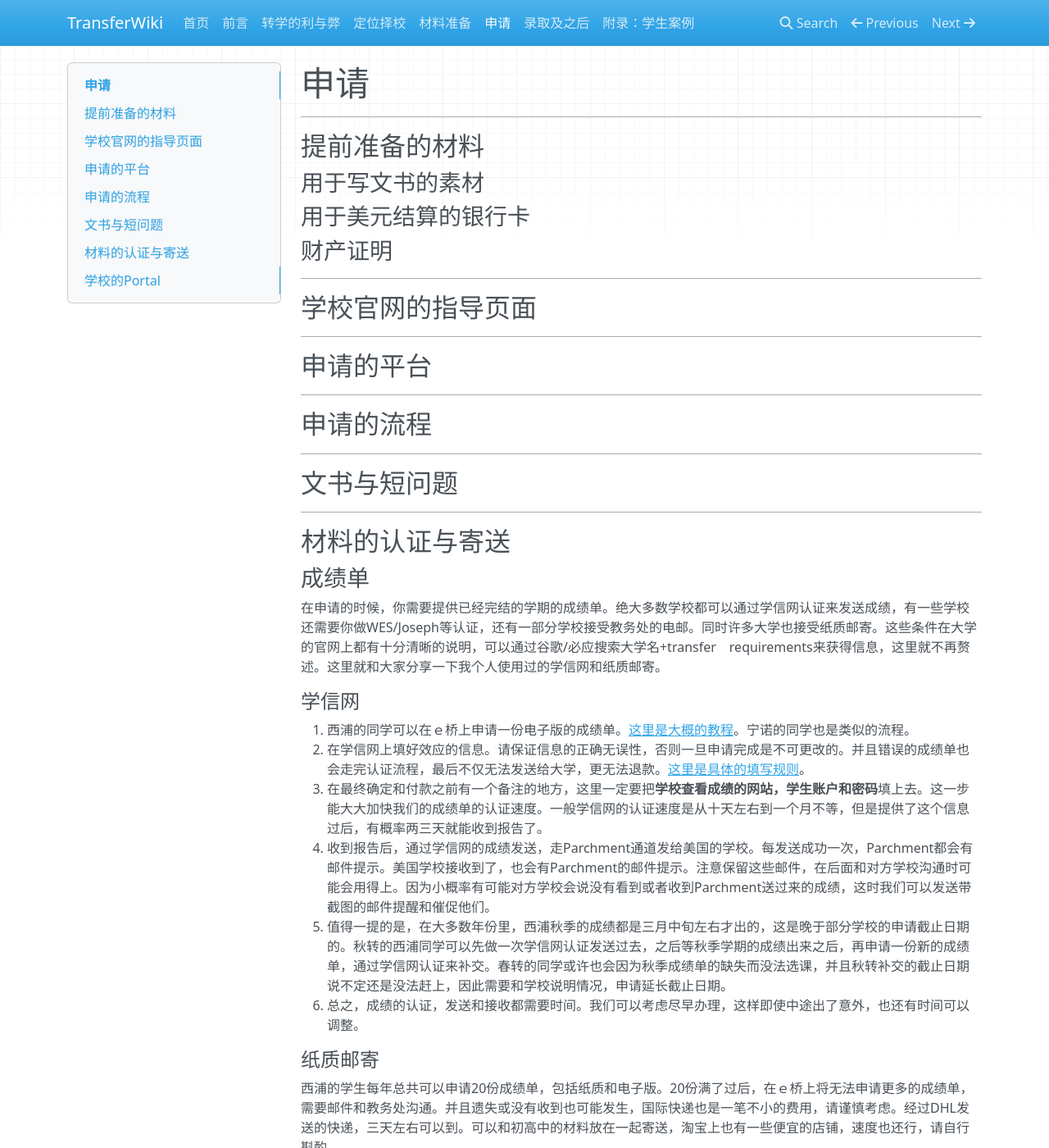
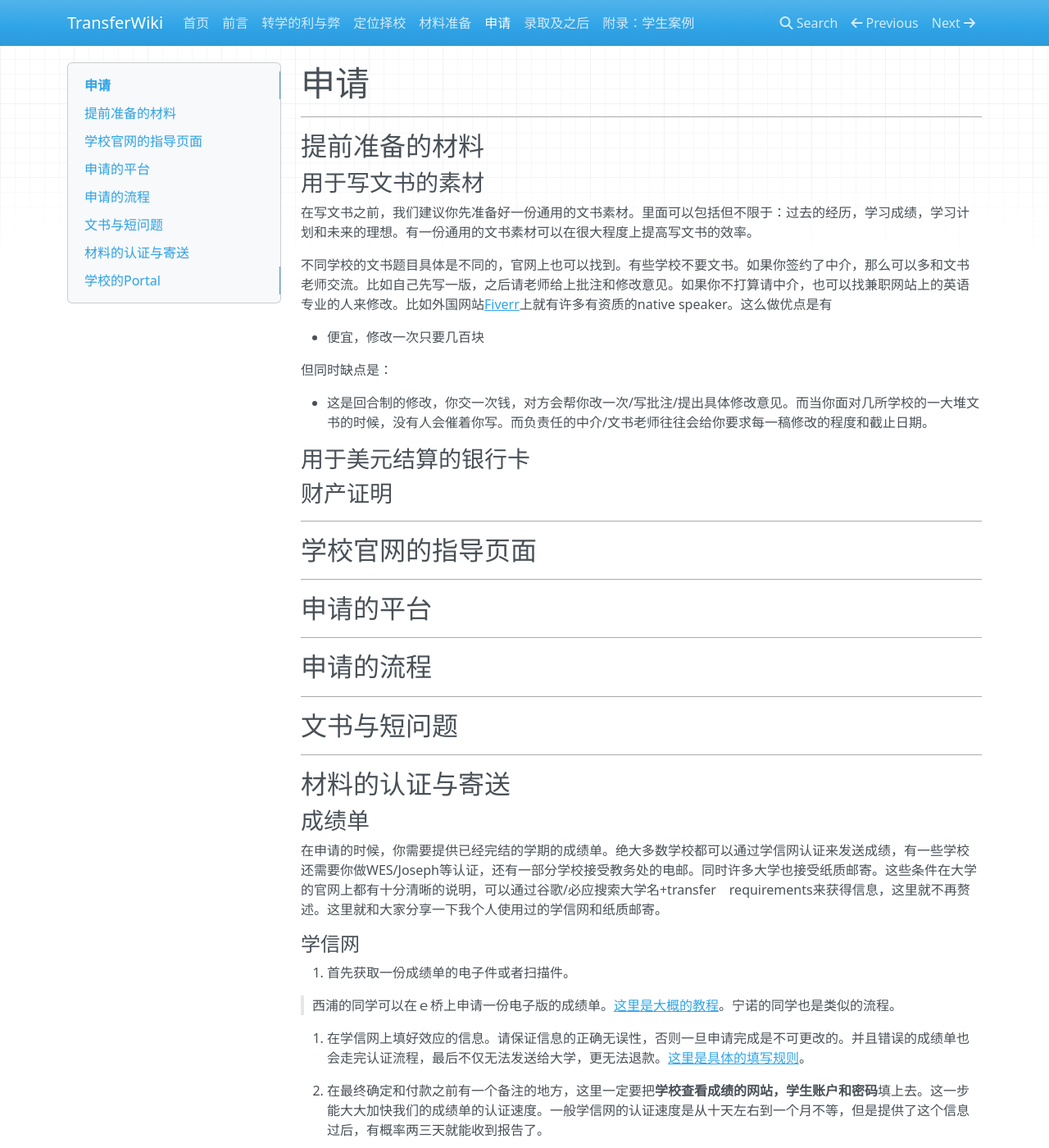
Before and after one commit to SihanXU/TransferWiki, an MkDocs documentation site: the page built from docs/apply.md, in a window 1280 px wide and 1400 px high. Shown: the whole window at 82% size. Built offline with MkDocs 1.6.1, drawn with Linux system fonts in a browser that asks for light colours; nearby versions of some CDN libraries; some of the changed text lies outside the part shown.

Commit message:
Update apply.md

```diff
--- a/docs/apply.md
+++ b/docs/apply.md
@@ -5,6 +5,16 @@
 ## 提前准备的材料
 
 ### 用于写文书的素材
+
+在写文书之前，我们建议你先准备好一份通用的文书素材。里面可以包括但不限于：过去的经历，学习成绩，学习计划和未来的理想。有一份通用的文书素材可以在很大程度上提高写文书的效率。
+
+不同学校的文书题目具体是不同的，官网上也可以找到。有些学校不要文书。如果你签约了中介，那么可以多和文书老师交流。比如自己先写一版，之后请老师给上批注和修改意见。如果你不打算请中介，也可以找兼职网站上的英语专业的人来修改。比如外国网站[Fiverr](https://www.fiverr.com/)上就有许多有资质的native speaker。这么做优点是有
+
+- 便宜，修改一次只要几百块
+
+但同时缺点是：
+
+- 这是回合制的修改，你交一次钱，对方会帮你改一次/写批注/提出具体修改意见。而当你面对几所学校的一大堆文书的时候，没有人会催着你写。而负责任的中介/文书老师往往会给你要求每一稿修改的程度和截止日期。
 
 ### 用于美元结算的银行卡
 
@@ -29,17 +39,39 @@
 ***
 
 ## 材料的认证与寄送
+
 ### 成绩单
+
 在申请的时候，你需要提供已经完结的学期的成绩单。绝大多数学校都可以通过学信网认证来发送成绩，有一些学校还需要你做WES/Joseph等认证，还有一部分学校接受教务处的电邮。同时许多大学也接受纸质邮寄。这些条件在大学的官网上都有十分清晰的说明，可以通过谷歌/必应搜索大学名+transfer　requirements来获得信息，这里就不再赘述。这里就和大家分享一下我个人使用过的学信网和纸质邮寄。
+
 #### 学信网
-1. 西浦的同学可以在ｅ桥上申请一份电子版的成绩单。[这里是大概的教程](https://mp.weixin.qq.com/s/V5pjh7Yy-48c7tRAB_9eWA)。宁诺的同学也是类似的流程。
+
+1. 首先获取一份成绩单的电子件或者扫描件。
+
+> 西浦的同学可以在ｅ桥上申请一份电子版的成绩单。[这里是大概的教程](https://mp.weixin.qq.com/s/V5pjh7Yy-48c7tRAB_9eWA)。宁诺的同学也是类似的流程。
+
 2. 在学信网上填好效应的信息。请保证信息的正确无误性，否则一旦申请完成是不可更改的。并且错误的成绩单也会走完认证流程，最后不仅无法发送给大学，更无法退款。[这里是具体的填写规则](https://zhuanlan.zhihu.com/p/153545270)。
+
 3. 在最终确定和付款之前有一个备注的地方，这里一定要把**学校查看成绩的网站，学生账户和密码**填上去。这一步能大大加快我们的成绩单的认证速度。一般学信网的认证速度是从十天左右到一个月不等，但是提供了这个信息过后，有概率两三天就能收到报告了。
+
 4. 收到报告后，通过学信网的成绩发送，走Parchment通道发给美国的学校。每发送成功一次，Parchment都会有邮件提示。美国学校接收到了，也会有Parchment的邮件提示。注意保留这些邮件，在后面和对方学校沟通时可能会用得上。因为小概率有可能对方学校会说没有看到或者收到Parchment送过来的成绩，这时我们可以发送带截图的邮件提醒和催促他们。
-5. 值得一提的是，在大多数年份里，西浦秋季的成绩都是三月中旬左右才出的，这是晚于部分学校的申请截止日期的。秋转的西浦同学可以先做一次学信网认证发送过去，之后等秋季学期的成绩出来之后，再申请一份新的成绩单，通过学信网认证来补交。春转的同学或许也会因为秋季成绩单的缺失而没法选课，并且秋转补交的截止日期说不定还是没法赶上，因此需要和学校说明情况，申请延长截止日期。
-6. 总之，成绩的认证，发送和接收都需要时间。我们可以考虑尽早办理，这样即使中途出了意外，也还有时间可以调整。
+
+> 值得一提的是，在大多数年份里，西浦秋季的成绩都是三月中旬左右才出的，这是晚于部分学校的申请截止日期的。秋转的西浦同学可以先做一次学信网认证发送过去，之后等秋季学期的成绩出来之后，再申请一份新的成绩单，通过学信网认证来补交。春转的同学或许也会因为秋季成绩单的缺失而没法选课，并且秋转补交的截止日期说不定还是没法赶上，因此需要和学校说明情况，申请延长截止日期。
+
+5. 总之，成绩的认证，发送和接收都需要时间。我们可以考虑尽早办理，这样即使中途出了意外，也还有时间可以调整。
+
 #### 纸质邮寄
-西浦的学生每年总共可以申请20份成绩单，包括纸质和电子版。20份满了过后，在ｅ桥上将无法申请更多的成绩单，需要邮件和教务处沟通。并且遗失或没有收到也可能发生，国际快递也是一笔不小的费用，请谨慎考虑。经过DHL发送的快递，三天左右可以到。可以和初高中的材料放在一起寄送，淘宝上也有一些便宜的店铺，速度也还行，请自行斟酌。
+
+- For 宁波诺丁汉大学的学生
+
+> 纸质成绩单可以在Hub边上的自动服务的机器上打印，每位同学一个学年可以打印10份。打印完之后带着成绩单去Hub选择Academic Service，便会有Staff帮你密封成绩单并且寄出。通过DHL寄送到美国的价格是205元/件。
+
+- For 西交利物浦大学的学生
+
+> 西浦的学生每年总共可以申请20份成绩单，包括纸质和电子版。20份满了过后，在ｅ桥上将无法申请更多的成绩单，需要邮件和教务处沟通。并且遗失或没有收到也可能发生，国际快递也是一笔不小的费用，请谨慎考虑。经过DHL发送的快递，三天左右可以到。可以和初高中的材料放在一起寄送，淘宝上也有一些便宜的店铺，速度也还行，请自行斟酌。
+
 ### 语言成绩
+
 托福/雅思多邻国均可在官网登陆账户，将成绩发送给大学。发送过后注意截图保存，同样也是在后面和对方学校沟通时可能会用得上。因为小概率有可能对方学校会说没有看到或者收到送过来的成绩，这时我们可以发送带截图的邮件提醒和催促他们。
+
 ## 学校的Portal
```
